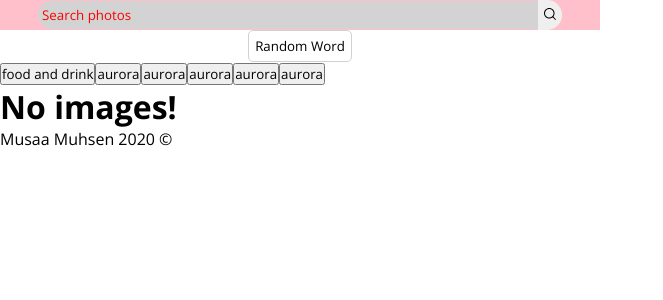
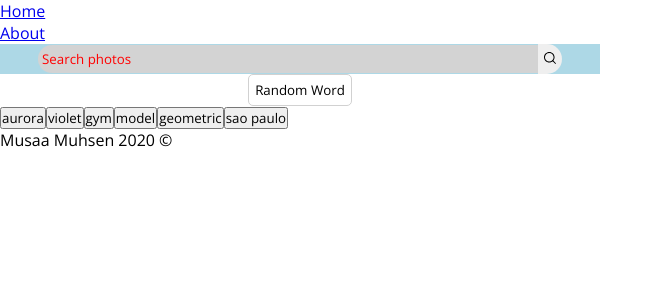
Before and after one commit to musaa-muhsen/unsplash-client, a React (Create React App) app: page / in a window 1280 px wide. Shown: the top 300 px of the page, without its empty margins (0-663 px from the left). Built offline with nearby package versions, Linux system fonts and the light colour scheme.

Commit message:
hopefully completed the no images condtion with useEffect

```diff
--- a/package.json
+++ b/package.json
@@ -9,6 +9,7 @@
     "node-sass": "^4.14.1",
     "react": "^16.13.1",
     "react-dom": "^16.13.1",
+    "react-router-dom": "^5.2.0",
     "react-scripts": "3.4.1",
     "uuid": "^8.3.0"
   },
--- a/src/components/App.js
+++ b/src/components/App.js
@@ -1,4 +1,4 @@
-import React, { useState } from 'react';
+import React from 'react';
 import ImageList from './ImageList';
 import SearchBar from './SearchBar';
 import RandomWordContext from '../contexts/RandomWordContext';
@@ -7,6 +7,9 @@ import WordButtonTwo from './WordButton2';
 import FeelingLucky from './FeelingLucky';
 //import NoImage from './NoImage';
 import Footer from './Footer';
+import Navbar from './Navbar';
+import {BrowserRouter, Route, Link} from "react-router-dom";
+
 
 
 const App = () => {
@@ -30,21 +33,24 @@ const onButtonSubmit = async (word) => {
 */
 
   return (
+    <BrowserRouter>
     <div className="App">
+        <Navbar />
 <UnsplashContextComp>
     <RandomWordContext>
+
          <div className="search-main-container">
            <SearchBar/>
          </div>
-
        <FeelingLucky/>
        <WordButtonTwo/>
-       <ImageList />
+       <Route exact path="/" component={ImageList} />
+
        </RandomWordContext>
-</UnsplashContextComp>
+      </UnsplashContextComp>
            <Footer />
-
     </div>
+    </BrowserRouter>
    );
 }
 
--- a/src/components/ImageList.js
+++ b/src/components/ImageList.js
@@ -1,22 +1,29 @@
-import React , {useContext, useEffect} from 'react';
+import React , {useContext, useEffect, useRef, useState} from 'react';
 //import {v4} from 'uuid';
 //import NoImage from './NoImage';
 import { UnsplashContext} from '../contexts/UnsplashContext';
 
-
 const ImageList = () => {
 
   const { images} = useContext(UnsplashContext);
-  console.log(images);
+  const [imgCurrent, setImgCurrent] = useState(0);
+  const isInitialMount = useRef(true);
 
   useEffect(() => {
-    console.log('rendered')
-}, []);
+   if (isInitialMount.current) {
+      isInitialMount.current = false;
+   } else {
+      setImgCurrent(1);
+   }
+},[imgCurrent,setImgCurrent,isInitialMount,images]);
+
+
 
   const imageOutcome = images.length === 0 ? (
-   <div className="no-image-container">
+   imgCurrent === 1  ?  <div className="no-image-container">
    <h1>No images!</h1>
-   </div>
+   </div>  :
+   <div ></div>
   ) : (
          images.map(img => {
       return (
@@ -25,13 +32,6 @@ const ImageList = () => {
         })
   )
 
-  /*
-  const imgs = images.map(img => {
-        return (
-<img key={img.id} src={img.urls.small} alt={img.alt_description} />
-               )
-          });
-*/
     return (
          <div className="image-container">
             {imageOutcome}
@@ -71,3 +71,18 @@ export default ImageList;
    }
 {imagesProp, noImages}
 */
+
+//   useEffect(() => {
+//    document.querySelector('.no-image-container h1').style.display = "none";
+//      console.log("first rendered!!!");
+//   }, []);
+
+  /*
+  const imgs = images.map(img => {
+        return (
+<img key={img.id} src={img.urls.small} alt={img.alt_description} />
+               )
+          });
+*/
+
+//console.log(imgCurrent);
--- /dev/null
+++ b/src/components/Navbar.js
@@ -0,0 +1,14 @@
+import React from 'react';
+
+const Navbar = () => {
+    return (
+        <nav>
+            <ul>
+                <li><a href="/">Home</a></li>
+                <li><a href="/about">About</a></li>
+            </ul>
+        </nav>
+     );
+}
+
+export default Navbar;
--- a/src/components/WordButton2.js
+++ b/src/components/WordButton2.js
@@ -6,7 +6,7 @@ import { UnsplashContext } from '../contexts/UnsplashContext';
 
 const WordButtonTwo = () => {
 
-    //const randomGen = Math.floor(Math.random() * 3);
+
     const {wordContextOne,wordContextTwo,wordContextThree,wordContextFour,wordContextFive,wordContextSix } =  useContext(WordContext);
     const {onButtonSubmit} = useContext(UnsplashContext);
    // console.log(onButtonSubmit)
@@ -31,7 +31,7 @@ const WordButtonTwo = () => {
         <div>
            <form onSubmit={onFormSubmit}>
                {/* <button onClick={() => setButtonData({ data: buttonOne })}>{buttonOne}</button> */}
-               <button onClick={onInputChange} value={'food and drink'}>food and drink</button>
+               <button onClick={onInputChange} value={wordContextOne}>{wordContextOne}</button>
                 <button onClick={onInputChange} value={wordContextTwo}>{wordContextTwo}</button>
                 <button onClick={onInputChange} value={wordContextThree}>{wordContextThree}</button>
                 <button onClick={onInputChange} value={wordContextFour}>{wordContextFour}</button>
--- a/src/contexts/RandomWordContext.js
+++ b/src/contexts/RandomWordContext.js
@@ -6,31 +6,47 @@ const RandomWordContext = (props) => {
 
     const randomGen = Math.floor(Math.random() * 17);
 
-    const wordsArr1 = ['moon','stars','sky','galaxy','dark',
+    const wordsArr1 = ['stars','milky way','moon','space','universe',
+    'night sky','aurora','nebula','outer space','','',
+    '','','','','',''];
+
+    const wordsArr2 = ['red','yellow','blue','brown','orange',
+    'green','violet','black','pink','blue green','violet',
+    'white','crimson','navy','yellow green','scarlet','grey'];
+
+    const wordsArr3 = ['car','football','classic car','ship','boat',
+    'stadium','gym','','yoga','basketball','',
+    '','','','','',''];
+
+    const wordsArr4 = ['portrait','face','smile','sad','woman',
+    'man','model','face','hair','','',
+    '','','','','',''];
+
+    const wordsArr5 = ['texture','living room','wood background','background texture','abstract',
+    'pattern','geometric','door','apartment','house','street',
+    'architecture','urban','office building','city ','',''];
+
+    const wordsArr6 = ['new york','athens','tokyo','delhi','mexico city',
+    'cairo','sao paulo','istanbul','rio de janeiro','paris','london',
+    'jakarta','seoul','madrid','toronto','barcelona','miami'];
+
+    const wordsArr7 = ['film','movie','sky','galaxy','dark',
     'light','aurora','milky way','pink','red','blue',
     'green','crimson','orange','blue','black','grey'];
 
-    const wordsArr2 = ['moon','stars','sky','galaxy','dark',
+    const wordsArr8 = ['moon','stars','sky','galaxy','dark',
     'light','aurora','milky way','pink','red','blue',
     'green','crimson','orange','blue','black','grey'];
 
-    const wordsArr3 = ['moon','stars','sky','galaxy','dark',
+    const wordsArr9 = ['moon','stars','sky','galaxy','dark',
     'light','aurora','milky way','pink','red','blue',
     'green','crimson','orange','blue','black','grey'];
 
-    const wordsArr4 = ['moon','stars','sky','galaxy','dark',
+    const wordsArr10 = ['moon','stars','sky','galaxy','dark',
     'light','aurora','milky way','pink','red','blue',
     'green','crimson','orange','blue','black','grey'];
 
-    const wordsArr5 = ['moon','stars','sky','galaxy','dark',
-    'light','aurora','milky way','pink','red','blue',
-    'green','crimson','orange','blue','black','grey'];
-
-    const wordsArr6 = ['moon','stars','sky','galaxy','dark',
-    'light','aurora','milky way','pink','red','blue',
-    'green','crimson','orange','blue','black','grey'];
-
-    const wordsArr7 = ['moon','stars','sky','galaxy','dark',
+    const wordsArrL  = ['moon','stars','sky','galaxy','dark',
     'light','aurora','milky way','pink','red','blue',
     'green','crimson','orange','blue','black','grey'];
 
@@ -41,10 +57,15 @@ const RandomWordContext = (props) => {
     const wordContextFive = wordsArr5[randomGen];
     const wordContextSix = wordsArr6[randomGen];
     const wordContextSeven = wordsArr7[randomGen];
+    const wordContextEight = wordsArr8[randomGen];
+    const wordContextNine = wordsArr9[randomGen];
+    const wordContextTen = wordsArr10[randomGen];
+
+    const wordContextLucky = wordsArrL[randomGen];
 
 
     return (
-        <WordContext.Provider value={{wordContextOne,wordContextTwo,wordContextThree,wordContextFour,wordContextFive,wordContextSix,wordContextSeven}}>
+        <WordContext.Provider value={{wordContextOne,wordContextTwo,wordContextThree,wordContextFour,wordContextFive,wordContextSix,wordContextSeven,wordContextEight,wordContextNine,wordContextTen,wordContextLucky}}>
             {props.children}
         </WordContext.Provider>
      );
--- a/src/contexts/UnsplashContext.js
+++ b/src/contexts/UnsplashContext.js
@@ -5,27 +5,29 @@ export const UnsplashContext = createContext();
 const UnsplashContextComp = (props) => {
 
   const [images, setImages ]= useState([]);
-  //const [noImages, setNoImages] = useState(false)
-  console.log(images)
 
-   const onSearchSubmit = async (word) => {
-      const response = await fetch(`/api/${word.val}`);
-      const data = await response.json();
-      setImages(data.results)
-   }
+
+     const onSearchSubmit = async (word)=> {
+           try {
+            const response = await fetch(`/api/${word.val}`);
+            const data = await response.json();
+            setImages(data.results);
+           } catch (err) {
+             console.log(err)
+           }
+        }
 
 
 const onButtonSubmit = async (word) => {
+    try {
    const response = await fetch(`/api/${word}`);
    const unsplashData = await response.json();
    setImages(unsplashData.results)
+   //console.log(unsplashData)
+       } catch (err) {
+    console.log(err)
+     }
   }
-
- /*
-     fetch(`/api/car`).
-     then(response => response.json()).
-     then(data => console.log(data))
-   */
 
     return (
         <UnsplashContext.Provider value={{onButtonSubmit, onSearchSubmit, images}}>
@@ -35,3 +37,42 @@ const onButtonSubmit = async (word) => {
 }
 
 export default UnsplashContextComp;
+
+
+  /*
+useEffect(() => {
+  if (isInitialMount.current) {
+     isInitialMount.current = false;
+  } else {
+      console.log('worked!!!!!')
+
+      async function onSearchSubmit (word) {
+        console.log(word)
+        const response = await fetch(`/api/${word.val}`);
+        const data = await response.json();
+        setImages(data.results);
+    }
+
+  }
+},[images]);
+*/
+
+// useEffect(() => {
+//     console.log('worked!!!!!')
+
+ /*
+     fetch(`/api/car`).
+     then(response => response.json()).
+     then(data => console.log(data))
+   */
+
+    //const [noImages, setNoImages] = useState(false)
+
+  //const isInitialMount = useRef(true);
+
+  //     return onSearchSubmit;
+
+// });
+//
+
+// try style display none
--- a/src/scss/suggest-words.scss
+++ b/src/scss/suggest-words.scss
@@ -1,6 +1,6 @@
 .search-main-container {
 
-    background: pink;
+    background: lightblue;
     display: flex;
     width: 600px;
     .search-container {
```
Also changed, not shown: 1 other file (tests, documents, lock files or other folders).
